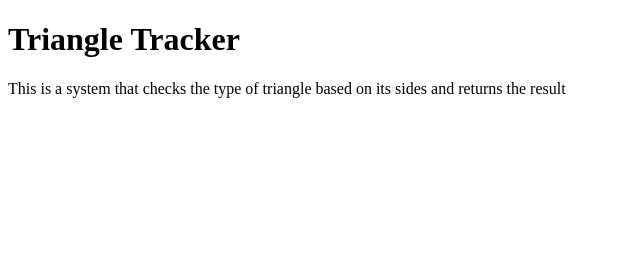
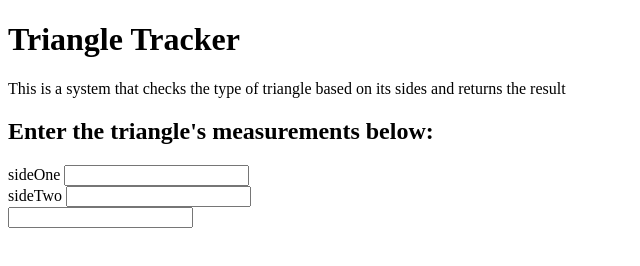
Before and after one commit to edah-hub/triangle-tracker, a plain HTML site: page index.html in a window 1280 px wide. Shown: the whole page, without its empty margins (0-640 px from the left). Drawn offline with Linux system fonts and the light colour scheme.

Commit message:
adds a form

```diff
--- a/index.html
+++ b/index.html
@@ -10,7 +10,23 @@
 <body>
    <h1>Triangle Tracker</h1>
    <p>This is a system that checks the type of triangle based on its sides and returns the result</p>
-
+    <h2>Enter the triangle's measurements below:</h2>
+    <div class="container">
+        <div class="row">
+         <div class="measurements">
+             <form class="tri">
+               <div class="form-group">
+                   <label for="sideOne">sideOne</label>
+                   <input type="text" id="sideOne" required><br>
+                   <label for="sedeTwo">sideTwo</label>
+                   <input type="text" id="sideTwo" required><br>
+                    <label for="sideThree"></label>
+                    <input type="text" id="sideThree" required><br>
+                </div>
+             </form>
+         </div>
+        </div>
+    </div>
 
 
     <script src="main.js"></script>
```
